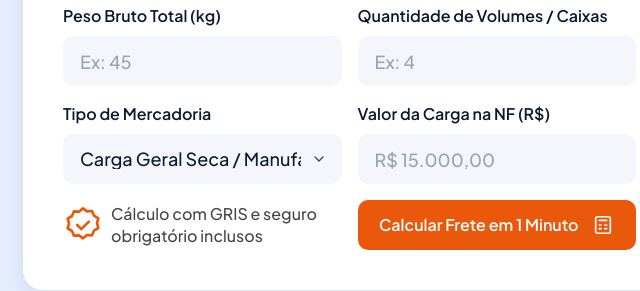
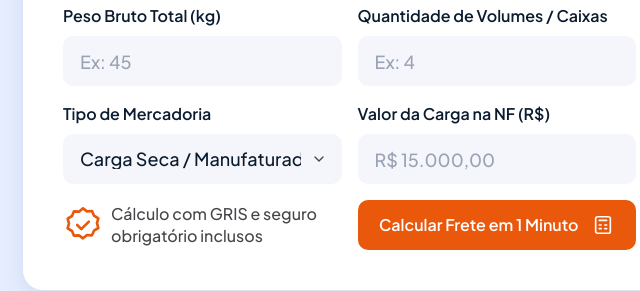
Before and after one commit to leonardomodel/Veloz-Log, a plain HTML site: page index.html in a window 1280 px wide. Shown: the part 2440-2731 px from the top of the page, 532-1172 px from the left. Drawn offline with Linux system fonts and the light colour scheme.

Commit message:
correcao: modificado-text-mercadoria-geral

```diff
--- a/index.html
+++ b/index.html
@@ -328,7 +328,7 @@
             <div class="cotacao-campo">
               <label for="mercadoria">Tipo de Mercadoria</label>
               <select name="mercadoria" id="mercadoria">
-                <option value="geral">Carga Geral Seca / Manufaturados</option>
+                <option value="geral">Carga Seca / Manufaturados</option>
                 <option value="fragil">Carga Frágil</option>
                 <option value="perecivel">Perecíveis</option>
                 <option value="eletronicos">Eletrônicos</option>
```
